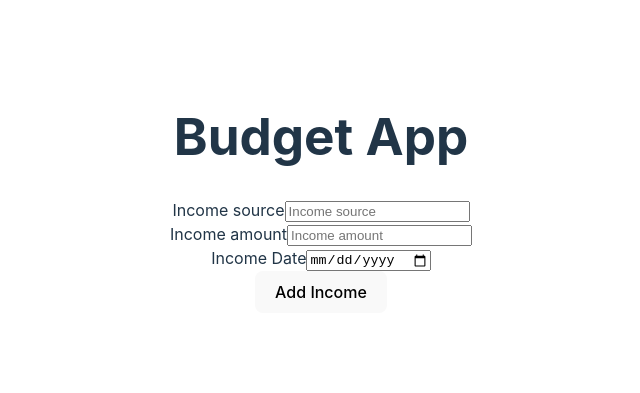
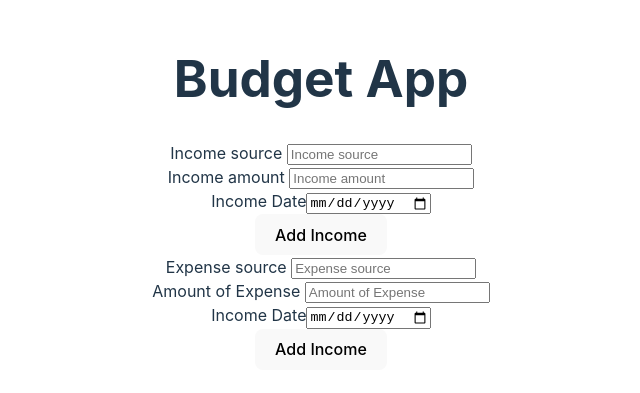
Before and after one commit to Turkiano/Budget-App-Frontend, a React (Vite) app: page / in a window 1280 px wide. Shown: the part 199-592 px from the top of the page, without its empty margins (319-959 px from the left). Built offline with nearby package versions, Linux system fonts and the light colour scheme.

Commit message:
02. Duplicate the Array of Objects & 03. Duplicate the Form

```diff
--- a/src/Components/IncomeWrapper.tsx
+++ b/src/Components/IncomeWrapper.tsx
@@ -11,17 +11,29 @@ type Income = {
   amount: number;
   date: string;
 };
- const INPUTS = [
+ const INCOME_INPUTS = [
    {
     name: "source",
     id: "source",
-    placeholder: "Income source"
+    placeholder: "Income source "
    },
    {
     name: "amount",
     id: "amount",
-    placeholder: "Income amount"
-   },
+    placeholder: "Income amount "
+   }]
+
+   const EXPENSE_INPUTS = [
+    {
+     name: "source",
+     id: "source",
+     placeholder: "Expense source "
+    },
+    {
+     name: "amount",
+     id: "amount",
+     placeholder: "Amount of Expense "
+    },
 
 ]
 export function IncomeWrapper() {
@@ -75,7 +87,14 @@ export function IncomeWrapper() {
         handelChange={handelChange}
         handelSubmit={handelSubmit}
         handelChangeDate={handelChangeDate}
-        inputs={INPUTS}
+        inputs={INCOME_INPUTS}
+
+      />
+      <Form
+        handelChange={handelChange}
+        handelSubmit={handelSubmit}
+        handelChangeDate={handelChangeDate}
+        inputs={EXPENSE_INPUTS}
 
       />
 
```
